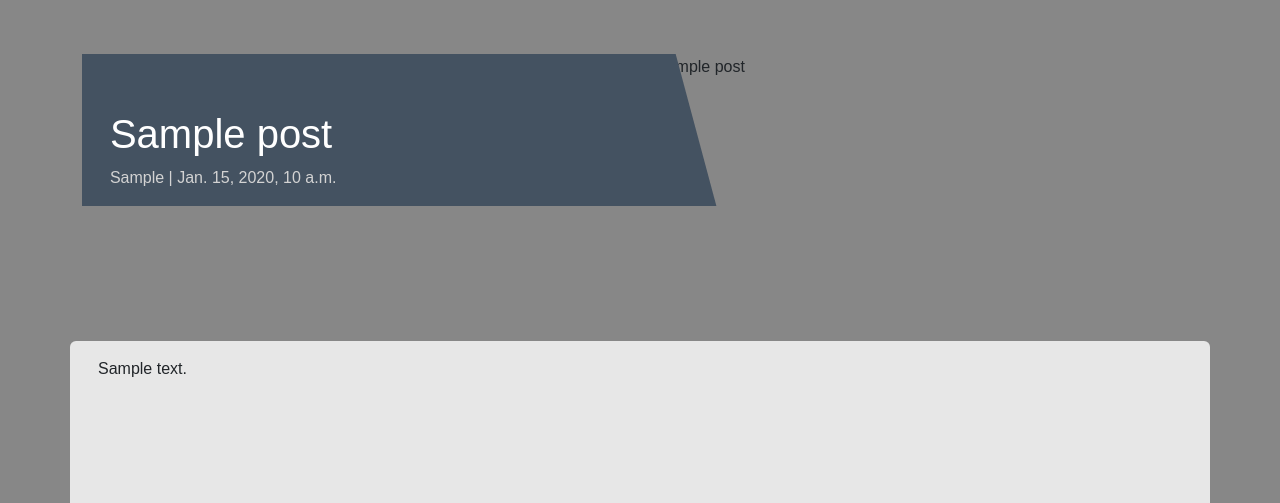
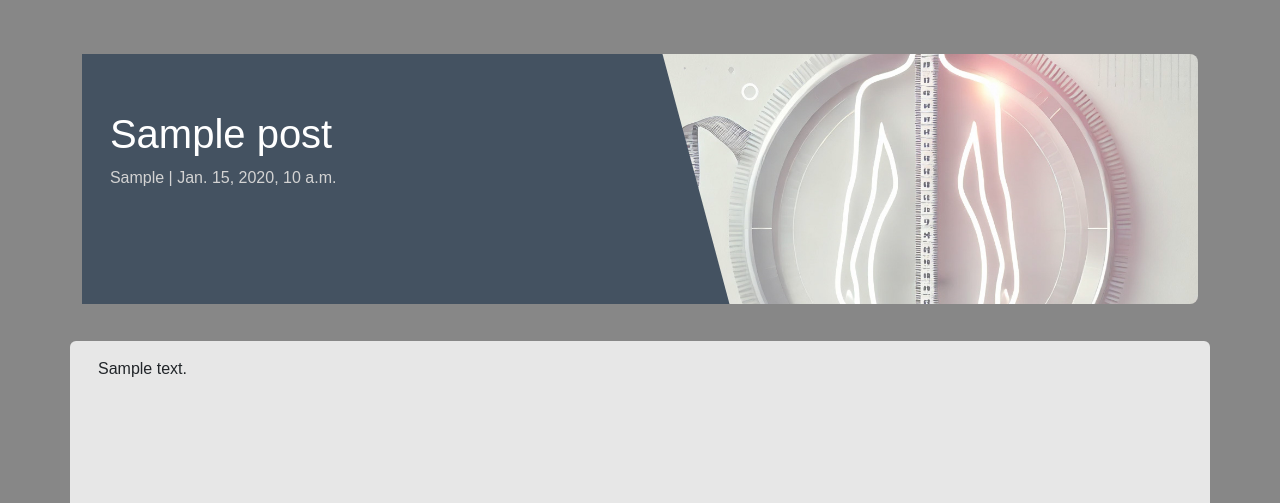
Before and after one commit to Sara-Sundin/SizeMeApp, a Django app: a page that uses apps/blog/templates/blog/post_detail.html in a window 1280 px wide. Shown: the part 56-559 px from the top of the page. Run offline with Django 5.2, Linux system fonts and the light colour scheme; tables that the repository leaves empty hold one stand-in row (values such as "Sample post"); parts of the project's set-up code (start-up, migrations or seed data) failed here and were passed over; some libraries are stand-ins or nearby versions.

Commit message:
change to featured_image from image for blog posts

```diff
--- a/apps/blog/models.py
+++ b/apps/blog/models.py
@@ -13,7 +13,7 @@
         related_name="blog_posts"
     )
     content = models.TextField()
-    image = CloudinaryField("blog_images", blank=True, null=True)  # Cloudinary field for images
+    featured_image = CloudinaryField("blog_images", blank=True, null=True)  # Cloudinary field for images
     created_on = models.DateTimeField(auto_now_add=True)
     updated_on = models.DateTimeField(auto_now=True)
     excerpt = models.TextField(blank=True)
--- a/apps/blog/templates/blog/post_detail.html
+++ b/apps/blog/templates/blog/post_detail.html
@@ -14,12 +14,11 @@
             </div>
             <div class="d-none d-md-block col-md-6 masthead-image">
 
-                {% if post.image %}
-                <img src="{{ post.image.url }}" alt="{{ post.title }}" class="img-fluid">
+                {% if post.featured_image and post.featured_image.url and "placeholder" not in post.featured_image.url %}
+                <img class="card-img-top" src="{{ post.featured_image.url }}" alt="{{ post.title }}">
                 {% else %}
-                <img src="{% static 'images/female_measurement_body.jpg' %}" alt="Placeholder" class="img-fluid">
+                <img class="card-img-top" src="{% static 'images/female_measurement_body.jpg' %}" alt="Default Image">
                 {% endif %}
-
             </div>
         </div>
     </div>
```
Also changed, not shown: apps/blog/admin.py (+5 -2 lines), apps/blog/templates/blog/blog.html (+5 -4 lines), apps/blog/migrations/0003_rename_image_post_featured_image.py (added).
